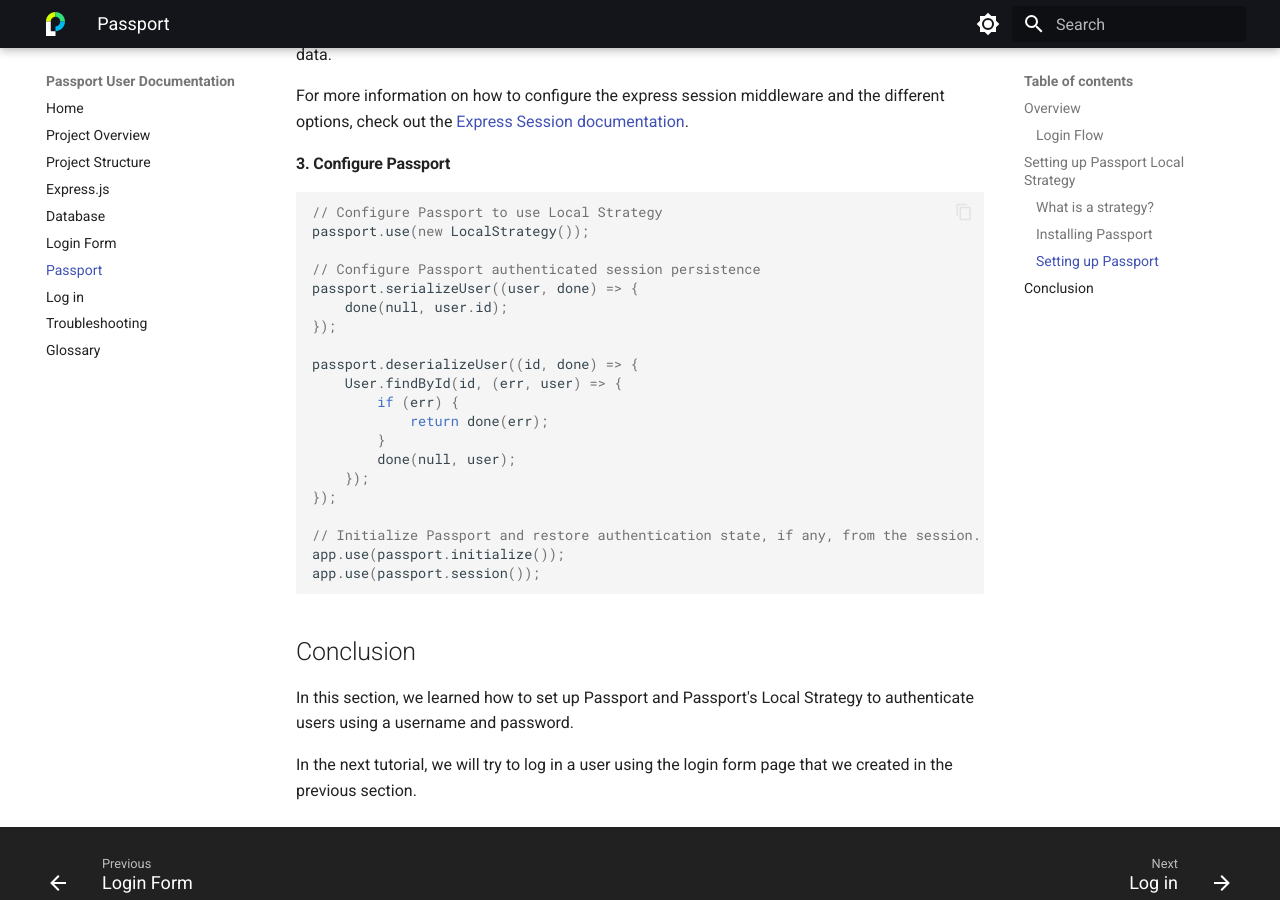
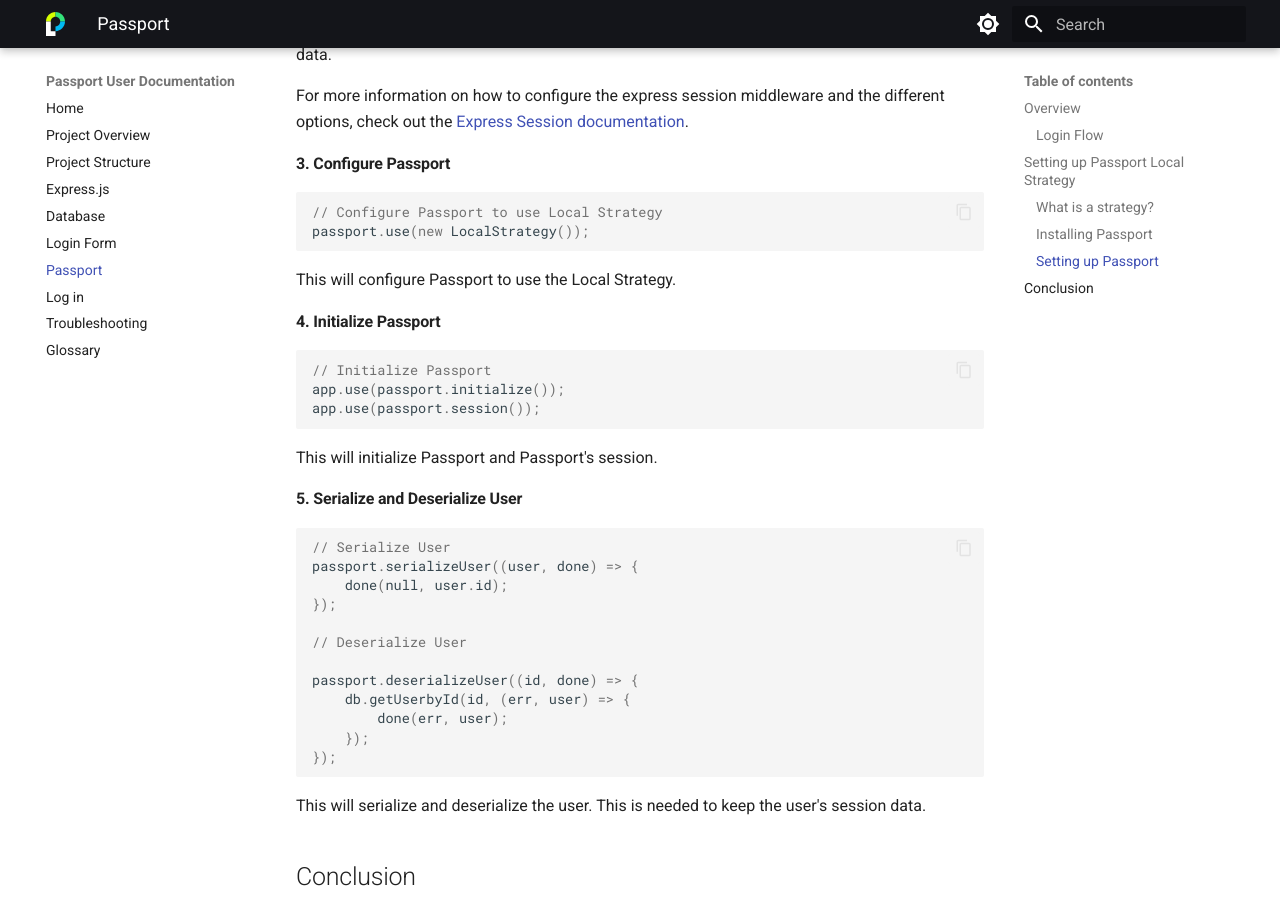
Before and after one commit to michaeleii/comm-documentation, an MkDocs documentation site: the page built from docs/pages/passport-local.md, in a window 1280 px wide and 900 px high, scrolled down 1629 px. Built offline with MkDocs 1.6.1 and Material for MkDocs 9.7.7, drawn with Linux system fonts in a browser that asks for light colours.

Commit message:
Update content

````diff
--- a/docs/pages/passport-local.md
+++ b/docs/pages/passport-local.md
@@ -65,25 +65,38 @@
 ```js
 // Configure Passport to use Local Strategy
 passport.use(new LocalStrategy());
+```
 
-// Configure Passport authenticated session persistence
+This will configure Passport to use the Local Strategy.
+
+#### 4. Initialize Passport
+
+```js
+// Initialize Passport
+app.use(passport.initialize());
+app.use(passport.session());
+```
+
+This will initialize Passport and Passport's session.
+
+#### 5. Serialize and Deserialize User
+
+```js
+// Serialize User
 passport.serializeUser((user, done) => {
 	done(null, user.id);
 });
 
+// Deserialize User
+
 passport.deserializeUser((id, done) => {
-	User.findById(id, (err, user) => {
-		if (err) {
-			return done(err);
-		}
-		done(null, user);
+	db.getUserbyId(id, (err, user) => {
+		done(err, user);
 	});
 });
+```
 
-// Initialize Passport and restore authentication state, if any, from the session.
-app.use(passport.initialize());
-app.use(passport.session());
-```
+This will serialize and deserialize the user. This is needed to keep the user's session data.
 
 ## Conclusion
 
````
Also changed, not shown: docs/pages/db-setup.md (+23 -5 lines), docs/pages/glossary.md (+16 -4 lines), docs/pages/login-form-tutorial.md (+18 -0 lines), docs/pages/project-structure.md (+1 -5 lines).
